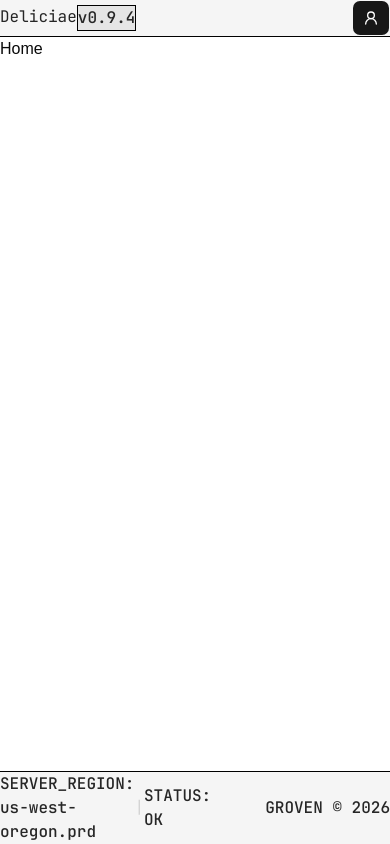
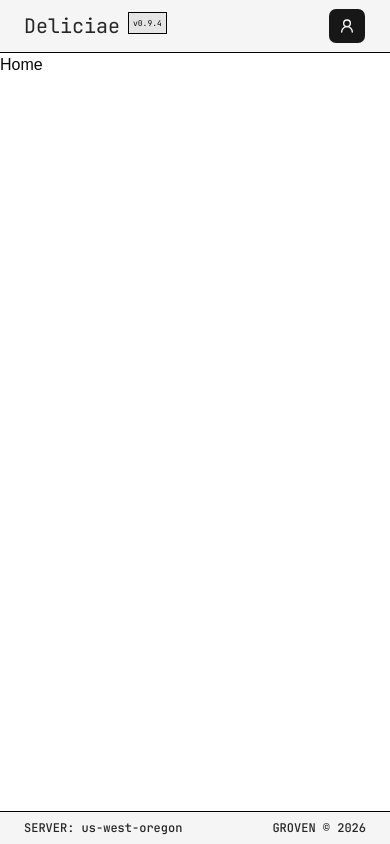
Before and after one commit to saadsayyed10/deliciae, a React (Vite) app in the folder frontend/: page / in a window 390 px wide. Built offline with nearby package versions, Linux system fonts and the light colour scheme.

Commit message:
UI: Navbar and Footer (mobile responsive)

```diff
--- a/frontend/src/custom_components/Footer.tsx
+++ b/frontend/src/custom_components/Footer.tsx
@@ -1,20 +1,20 @@
 const Footer = () => {
   return (
-    <div className="flex justify-between items-center w-full lg:px-8 lg:py-4 bg-neutral-100 font-jetbrains border-t border-black absolute bottom-0">
-      <div className="flex justify-start items-center lg:gap-x-2 w-full">
-        <h6 className="lg:text-xs font-semibold text-neutral-800">
-          SERVER_REGION: us-west-oregon.prd
+    <div className="flex justify-between items-center w-full lg:px-8 px-6 lg:py-4 py-2 bg-neutral-100 font-jetbrains border-t border-black absolute bottom-0">
+      <div className="flex justify-start items-center gap-x-2 w-full">
+        <h6 className="text-xs font-semibold text-neutral-800">
+          SERVER: us-west-oregon
         </h6>
 
-        <span className="text-neutral-300">|</span>
+        <span className="text-neutral-300 lg:block hidden">|</span>
 
-        <h6 className="lg:text-xs font-semibold text-neutral-800 uppercase">
+        <h6 className="text-xs font-semibold text-neutral-800 uppercase lg:block hidden">
           Status: OK
         </h6>
       </div>
 
       <div className="flex justify-end items-center w-full">
-        <h6 className="lg:text-xs font-semibold text-neutral-800 uppercase">
+        <h6 className="text-xs font-semibold text-neutral-800 uppercase">
           Groven &copy; 2026
         </h6>
       </div>
--- a/frontend/src/custom_components/Navbar.tsx
+++ b/frontend/src/custom_components/Navbar.tsx
@@ -3,10 +3,10 @@ import { User2 } from "lucide-react";
 
 const Navbar = () => {
   return (
-    <div className="flex justify-between items-center w-full lg:px-8 lg:py-4 bg-neutral-100 font-jetbrains border-b border-black">
-      <div className="flex justify-start items-start lg:gap-x-2 w-full">
-        <h1 className="lg:text-3xl text-neutral-800">Deliciae</h1>
-        <span className="lg:text-[8px] font-semibold text-neutral-800 bg-neutral-200 lg:p-1 border border-black">
+    <div className="flex justify-between items-center w-full lg:px-8 px-6 lg:py-4 py-2 bg-neutral-100 font-jetbrains border-b border-black">
+      <div className="flex justify-start items-start gap-x-2 w-full">
+        <h1 className="lg:text-3xl text-xl text-neutral-800">Deliciae</h1>
+        <span className="text-[8px] font-semibold text-neutral-800 bg-neutral-200 p-1 border border-black">
           v0.9.4
         </span>
       </div>
```
